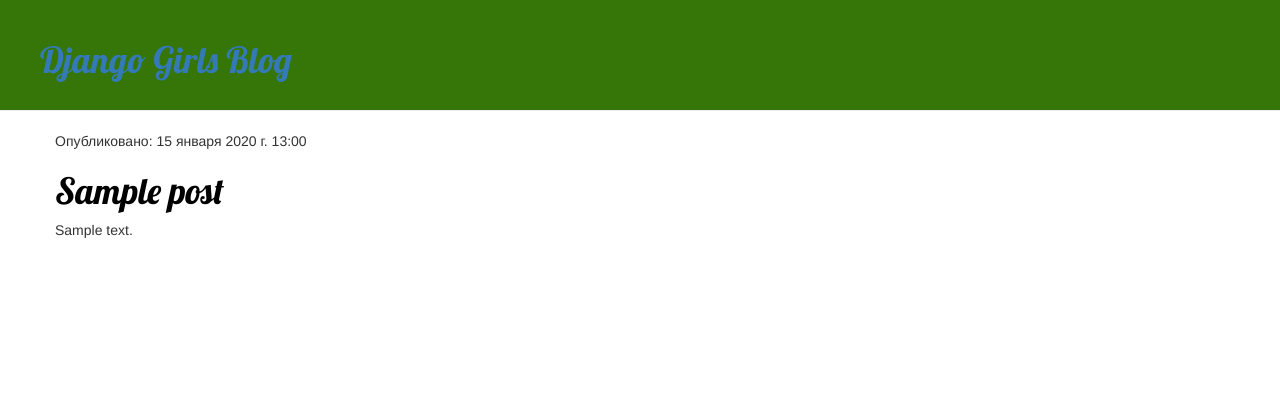
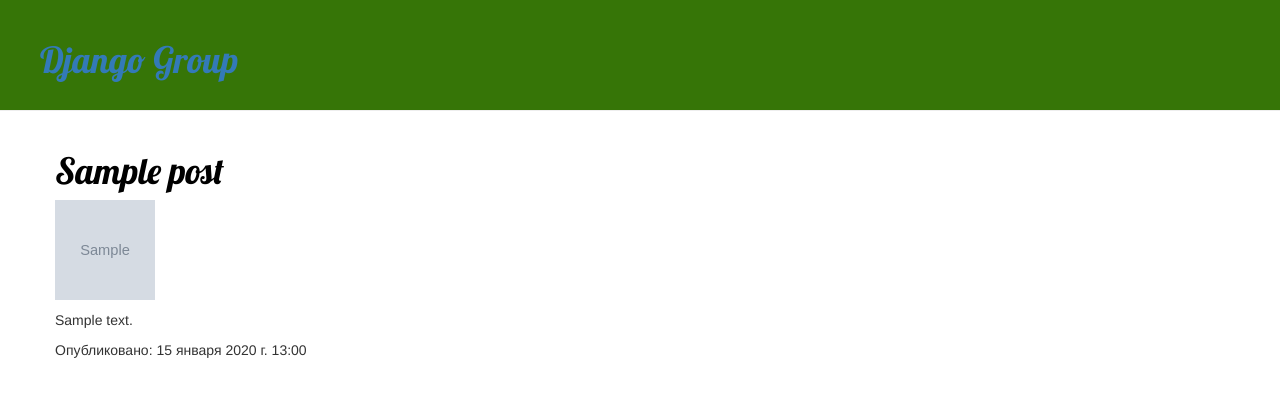
Before and after one commit to Geldabaev/mysite, a Django app: page / in a window 1280 px wide. Shown: the top 397 px of the page. Run offline with Django 4.2, Linux system fonts and the light colour scheme; tables that the repository leaves empty hold one stand-in row (values such as "Sample post"); grey boxes marked "Sample" are stand-in pictures; some libraries are stand-ins or nearby versions.

Commit message:
images add

```diff
--- a/blog/models.py
+++ b/blog/models.py
@@ -7,6 +7,7 @@ class Post(models.Model):
     author = models.ForeignKey(settings.AUTH_USER_MODEL, on_delete=models.CASCADE)
     title = models.CharField(max_length=200)
     text = models.TextField()
+    photo = models.ImageField(upload_to="photos/%Y/%m/%d/")
     created_date = models.DateTimeField(default=timezone.now)
     published_date = models.DateTimeField(blank=True, null=True)
 
--- /dev/null
+++ b/blog/templates/blog/base.html
@@ -0,0 +1,26 @@
+<!DOCTYPE html>
+{% load static %}
+<html>
+    <head>
+        <title>Django Girls blog</title>
+        <link href="https://cdn.jsdelivr.net/npm/bootstrap@5.3.0/dist/css/bootstrap.min.css" rel="stylesheet" integrity="sha384-9ndCyUaIbzAi2FUVXJi0CjmCapSmO7SnpJef0486qhLnuZ2cdeRhO02iuK6FUUVM" crossorigin="anonymous">
+        <link rel="stylesheet" href="//maxcdn.bootstrapcdn.com/bootstrap/3.2.0/css/bootstrap.min.css">
+        <link href="https://fonts.googleapis.com/css?family=Lobster&subset=latin,cyrillic" rel="stylesheet" type="text/css">
+        <link rel="shortcut icon" href="{% static 'blog/images/main.ico' %}" type="image/x-icon" />
+        <link rel="stylesheet" href="{% static 'blog/css/blog.css' %}">
+    </head>
+    <body>
+        <div class="page-header">
+            <h1><a href="/">Django Group</a></h1>
+        </div>
+
+        <div class="content container">
+            <div class="row">
+                <div class="col-md-8">
+                    {% block content %}
+                    {% endblock %}
+                </div>
+            </div>
+        </div>
+    </body>
+</html>
--- a/blog/templates/blog/index.html
+++ b/blog/templates/blog/index.html
@@ -1,32 +1,15 @@
-<!DOCTYPE html>
-{% load static %}
-<html>
-    <head>
-        <title>Django Girls blog</title>
-        <link href="https://cdn.jsdelivr.net/npm/bootstrap@5.3.0/dist/css/bootstrap.min.css" rel="stylesheet" integrity="sha384-9ndCyUaIbzAi2FUVXJi0CjmCapSmO7SnpJef0486qhLnuZ2cdeRhO02iuK6FUUVM" crossorigin="anonymous">
-        <link rel="stylesheet" href="//maxcdn.bootstrapcdn.com/bootstrap/3.2.0/css/bootstrap.min.css">
-        <link href="https://fonts.googleapis.com/css?family=Lobster&subset=latin,cyrillic" rel="stylesheet" type="text/css">
-        <link rel="stylesheet" href="{% static 'css/blog.css' %}">
-    </head>
-    <body>
-        <div class="page-header">
-            <h1><a href="/">Django Girls Blog</a></h1>
-        </div>
-
-        <div class="content container">
-            <div class="row">
-                <div class="col-md-8">
-                    {% for post in posts %}
-                        <div class="post">
-                            <div class="date">
-                                <p>Опубликовано: {{ post.published_date }}</p>
-                            </div>
-                            <h1><a href="">{{ post.title }}</a></h1>
-                            <p>{{ post.text|linebreaksbr }}</p>
-                        </div>
-                    {% endfor %}
-                </div>
+{% extends 'blog/base.html' %}
+{% block content %}
+    {% for post in posts %}
+        <div class="post">
+            <h1><a href="">{{ post.title }}</a></h1>
+            {% if post.photo %}
+            <p><img src="{{ post.photo.url }}" width="100" height="100"></p>
+            {% endif %}
+            <p>{{ post.text|linebreaksbr|truncatewords:10 }}</p>
+            <div class="date">
+                <p>Опубликовано: {{ post.published_date }}</p>
             </div>
         </div>
-    </body>
-</html>
+    {% endfor %}
+{% endblock %}
--- a/blog/views.py
+++ b/blog/views.py
@@ -6,6 +6,7 @@ from django.utils import timezone
 
 def index(request):
     posts = Post.objects.filter(published_date__lte=timezone.now()).order_by('published_date')
+    print(posts, "<<")
     return render(request, 'blog/index.html', {'posts': posts})
 
 
--- a/mysite/urls.py
+++ b/mysite/urls.py
@@ -31,4 +31,4 @@ urlpatterns = [
 handler404 = pageNotFound
 
 if settings.DEBUG:
-    urlpatterns += static(settings.STATIC_URL, document_root=settings.STATIC_ROOT)
+    urlpatterns += static(settings.MEDIA_URL, document_root=settings.MEDIA_ROOT)
--- a/pyproject.toml
+++ b/pyproject.toml
@@ -8,6 +8,7 @@ readme = "README.md"
 [tool.poetry.dependencies]
 python = "^3.10"
 django = "^4.2.3"
+pillow = "^10.0.0"
 
 
 [build-system]
```
Also changed, not shown: mysite/settings.py (+16 -2 lines), blog/migrations/0002_post_photo.py (added), blog/static/blog/css/blog.css (renamed from blog/static/css/blog.css), blog/static/blog/images/cat1.jpg (added), blog/static/blog/images/cat2.jpg (added), blog/static/blog/images/cat3.jpg (added), blog/static/blog/images/cat4.jpg (added), blog/static/blog/images/main.ico (added), media/photos/2023/07/29/cat1.jpg (added), media/photos/2023/07/29/cat3.jpg (added), media/photos/2023/07/29/night-city.jpg (added), 1 other file.
